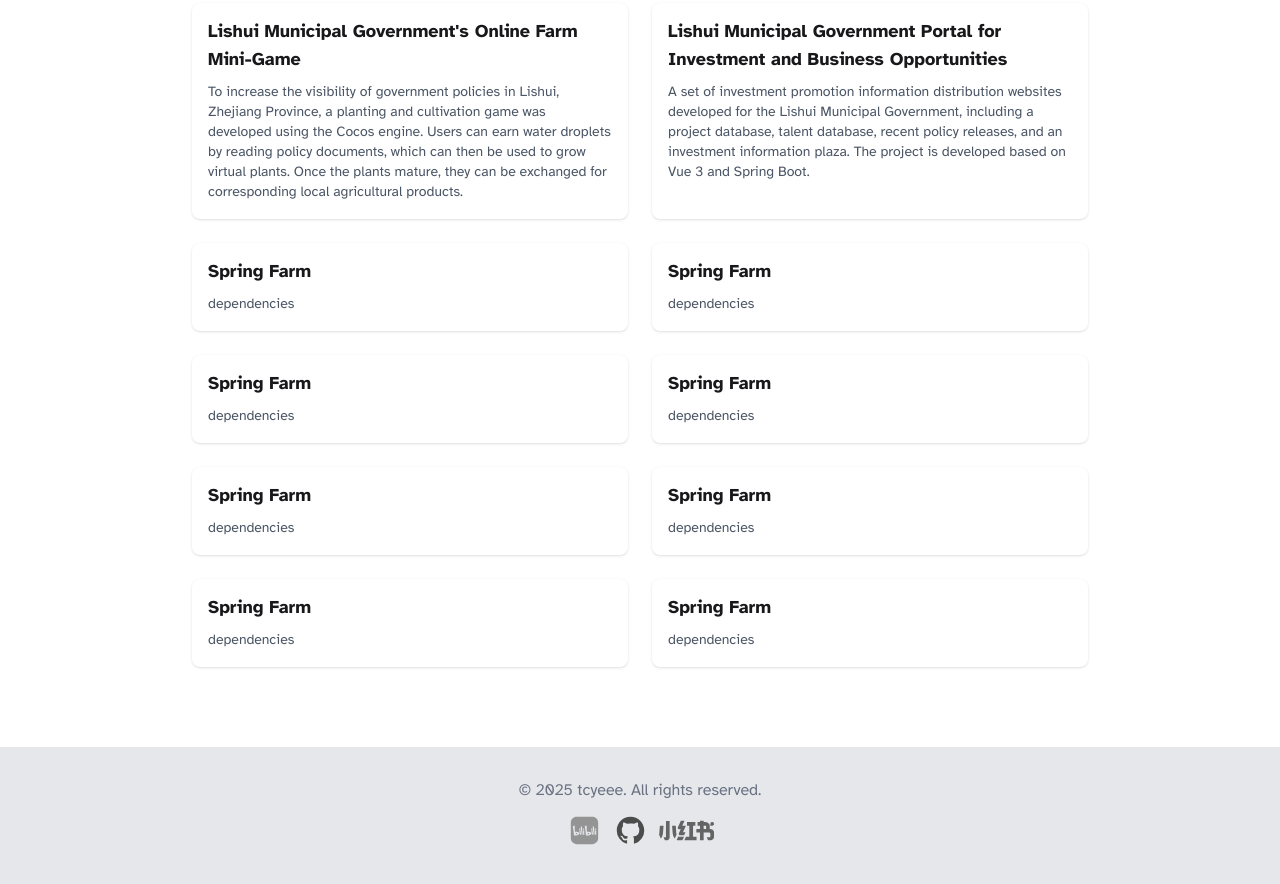
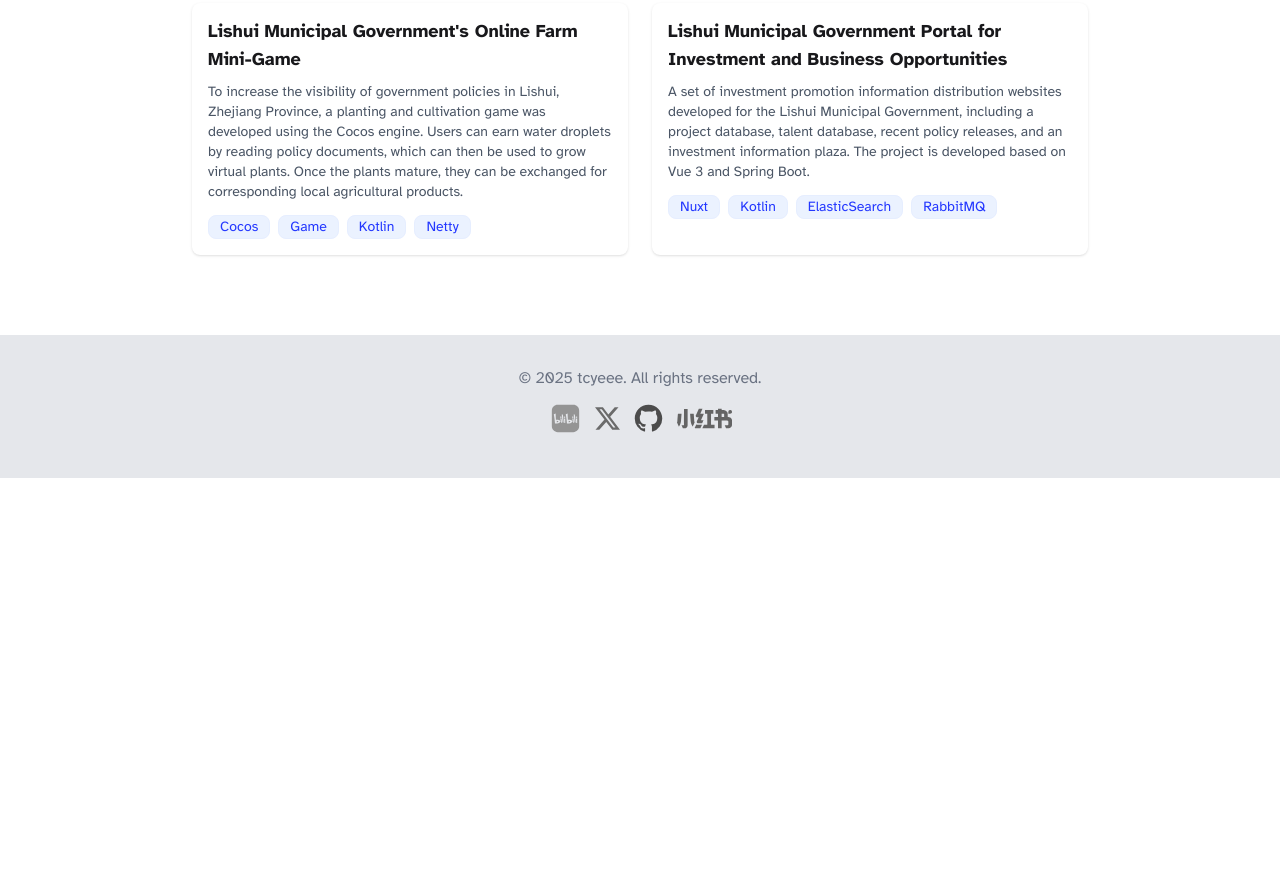
Before and after one commit to tcyeee/portfolio, an Astro site: page / in a window 1280 px wide. Shown: the part 624-1508 px from the top of the page. After the commit the page ends 1102 px from the top, so only its background shows below. Built offline with nearby package versions, Linux system fonts and the light colour scheme; Astro itself is replaced by a stand-in of ours.

Commit message:
add tags

```diff
--- a/src/components/Footer.astro
+++ b/src/components/Footer.astro
@@ -1,26 +1,12 @@
 ---
-import { BASE_INFO, LINK } from '../consts';
+import { BASE_INFO } from '../consts';
+import SocialList from '../components/index/SocialList.astro';
 const today = new Date();
 ---
 
 <footer>
   <div class="w-full py-8 px-4 text-center bg-gray-200">
     <span class="text-gray-500">&copy; {today.getFullYear()} {BASE_INFO.author}. All rights reserved.</span>
-    <div class="flex justify-center items-center gap-3">
-      <a class="inline-flex no-underline filter grayscale hover:filter-none transition duration-200" href={LINK.bilibili} target="_blank">
-        <span class="sr-only">Follow Me on Bilibili</span>
-        <span class="icon-bilibili"></span>
-      </a>
-
-      <a class="inline-flex no-underline filter grayscale hover:filter-none transition duration-200" href={LINK.github} target="_blank">
-        <span class="sr-only">Follow Me on Github</span>
-        <span class="icon-github"></span>
-      </a>
-
-      <a class="inline-flex no-underline filter grayscale hover:filter-none transition duration-200" href={LINK.redNote} target="_blank">
-        <span class="sr-only">Follow Me on RedNote</span>
-        <span class="icon-redNote"></span>
-      </a>
-    </div>
+    <SocialList />
   </div>
 </footer>
--- a/src/components/index/ProjectItem.astro
+++ b/src/components/index/ProjectItem.astro
@@ -5,4 +5,7 @@ const { item } = Astro.props;
 <div class="card bg-base-100 shadow-sm hover:shadow-lg transition-shadow duration-300 p-4">
   <h3 class="text-lg font-bold mb-2">{item.title}</h3>
   <p class="text-gray-600 text-sm">{item.description}</p>
+  <span class="flex flex-wrap gap-2 mt-3">
+    {item.tags.map((tag: string) => <div class="badge badge-soft badge-primary">{tag}</div>)}
+  </span>
 </div>
--- a/src/components/index/SocialList.astro
+++ b/src/components/index/SocialList.astro
@@ -1,25 +1,14 @@
 ---
-import { LINK } from '../../consts';
+import list from './social-list.json';
 ---
 
 <div class="flex justify-center items-center gap-3">
-  <a class="inline-flex no-underline filter grayscale hover:filter-none transition duration-200" href={LINK.bilibili} target="_blank">
-    <span class="sr-only">Follow Me on Bilibili</span>
-    <span class="icon-bilibili"></span>
-  </a>
-
-  <a class="inline-flex no-underline filter grayscale hover:filter-none transition duration-200" href={LINK.github} target="_blank">
-    <span class="sr-only">Follow Me on Github</span>
-    <span class="icon-github"></span>
-  </a>
-
-  <a class="inline-flex no-underline filter grayscale hover:filter-none transition duration-200" href={LINK.github} target="_blank">
-    <span class="sr-only">Follow Me on X</span>
-    <span class="icon-twitter"></span>
-  </a>
-
-  <a class="inline-flex no-underline filter grayscale hover:filter-none transition duration-200" href={LINK.redNote} target="_blank">
-    <span class="sr-only">Follow Me on RedNote</span>
-    <span class="icon-redNote"></span>
-  </a>
+  {
+    list.map((item) => (
+      <a class="inline-flex no-underline filter grayscale hover:filter-none transition duration-200" href={item.link} target="_blank">
+        <span class="sr-only">{item.description}</span>
+        <span class={item.icon} />
+      </a>
+    ))
+  }
 </div>
--- a/src/components/index/list.json
+++ /dev/null
@@ -1,19 +0,0 @@
-[
-    {
-        "title": "Lishui Municipal Government's Online Farm Mini-Game",
-        "descriptionCN": "为增加浙江省丽水市政府政策曝光,基于Cocos引擎开发的种植养成游戏,用户阅读政策文件获取水滴,使用水滴种植植物,种植成熟时即可兑换本地对应农作物.",
-        "description":"To increase the visibility of government policies in Lishui, Zhejiang Province, a planting and cultivation game was developed using the Cocos engine. Users can earn water droplets by reading policy documents, which can then be used to grow virtual plants. Once the plants mature, they can be exchanged for corresponding local agricultural products." },
-    {
-        "title": "Lishui Municipal Government Portal for Investment and Business Opportunities",
-        "descriptionCN": "为丽水市政府开发的一套招商信息分发网站,包含项目库,人才库,最近政策发布和投资信息广场,项目基于vue3与Springboot开发",
-        "description":"A set of investment promotion information distribution websites developed for the Lishui Municipal Government, including a project database, talent database, recent policy releases, and an investment information plaza. The project is developed based on Vue 3 and Spring Boot."
-     },
-    { "title": "Spring Farm", "description": "dependencies" },
-    { "title": "Spring Farm", "description": "dependencies" },
-    { "title": "Spring Farm", "description": "dependencies" },
-    { "title": "Spring Farm", "description": "dependencies" },
-    { "title": "Spring Farm", "description": "dependencies" },
-    { "title": "Spring Farm", "description": "dependencies" },
-    { "title": "Spring Farm", "description": "dependencies" },
-    { "title": "Spring Farm", "description": "dependencies" }
-  ]
--- /dev/null
+++ b/src/components/index/project-list.json
@@ -0,0 +1,13 @@
+[
+    {
+        "title": "Lishui Municipal Government's Online Farm Mini-Game",
+        "descriptionCN": "为增加浙江省丽水市政府政策曝光,基于Cocos引擎开发的种植养成游戏,用户阅读政策文件获取水滴,使用水滴种植植物,种植成熟时即可兑换本地对应农作物.",
+        "description":"To increase the visibility of government policies in Lishui, Zhejiang Province, a planting and cultivation game was developed using the Cocos engine. Users can earn water droplets by reading policy documents, which can then be used to grow virtual plants. Once the plants mature, they can be exchanged for corresponding local agricultural products." ,
+        "tags":["Cocos","Game","Kotlin","Netty"]
+    },{
+        "title": "Lishui Municipal Government Portal for Investment and Business Opportunities",
+        "descriptionCN": "为丽水市政府开发的一套招商信息分发网站,包含项目库,人才库,最近政策发布和投资信息广场,项目基于vue3与SpringBoot开发",
+        "description":"A set of investment promotion information distribution websites developed for the Lishui Municipal Government, including a project database, talent database, recent policy releases, and an investment information plaza. The project is developed based on Vue 3 and Spring Boot.",
+        "tags":["Nuxt","Kotlin","ElasticSearch","RabbitMQ"]
+     }
+  ]
--- /dev/null
+++ b/src/components/index/social-list.json
@@ -0,0 +1,11 @@
+[
+  { "name": "Bilibili", "description": "Follow Me on Bilibili", "icon": "icon-bilibili", "link": "https://space.bilibili.com/10879225" },
+  { "name": "twitter", "description": "Follow Me on Twitter", "icon": "icon-twitter", "link": "https://x.com/tcyeee" },
+  { "name": "Github", "description": "Follow Me on Github", "icon": "icon-github", "link": "https://github.com/tcyeee" },
+  {
+    "name": "RedNote",
+    "description": "Follow Me on RedNote",
+    "icon": "icon-redNote",
+    "link": "https://www.xiaohongshu.com/user/profile/5b9cf40e9a9c9300014062b4"
+  }
+]
--- a/src/consts.ts
+++ b/src/consts.ts
@@ -3,9 +3,3 @@ export const SITE_DESCRIPTION = 'Welcome to my website!';
 export const BASE_INFO = {
     author: "tcyeee",
 }
-export const LINK = {
-    twitter: "https://x.com/tcyeee",
-    github: "https://github.com/tcyeee",
-    bilibili: 'https://space.bilibili.com/10879225',
-    redNote: 'https://www.xiaohongshu.com/user/profile/5b9cf40e9a9c9300014062b4',
-}
--- a/src/pages/index.astro
+++ b/src/pages/index.astro
@@ -5,7 +5,7 @@ import Footer from '../components/Footer.astro';
 import SocialList from '../components/index/SocialList.astro';
 import ProjectItem from '../components/index/ProjectItem.astro';
 import { SITE_TITLE, SITE_DESCRIPTION } from '../consts';
-import list from '../components/index/list.json';
+import list from '../components/index/project-list.json';
 ---
 
 <!doctype html>
--- a/src/styles/icon.scss
+++ b/src/styles/icon.scss
@@ -22,7 +22,7 @@
 .icon {
   &-bilibili {@include icon(35px, #EA7A99, $icon-bilibili)}
   &-github {@include icon(33px, #7D359F, $icon-github)}
-  &-twitter {@include icon(25px, #7D359F, $icon-twitter)}
+  &-twitter {@include icon(25px, #665efa, $icon-twitter)}
   &-redNote {@include icon(55px, #EA3F4A, $icon-redNote)}
 
   &-github-mini {@include icon(30px, #202328, $icon-github)}
```
